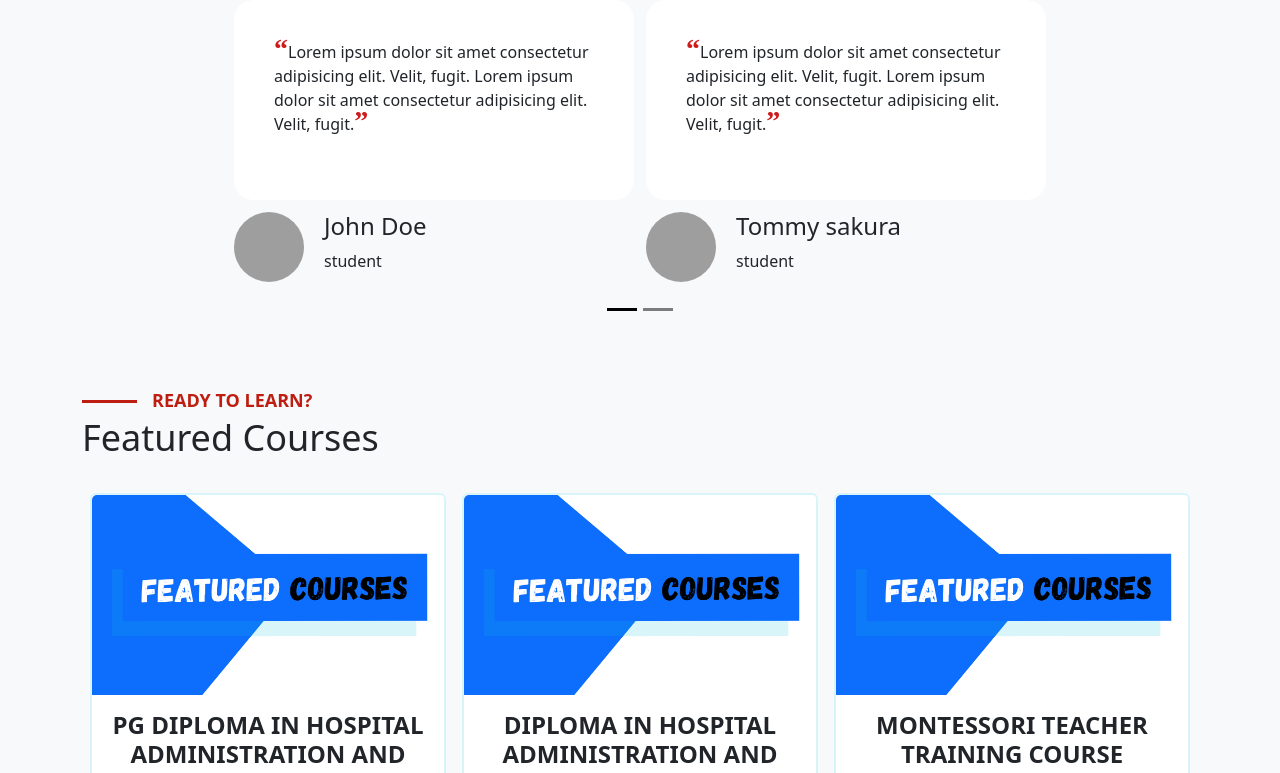
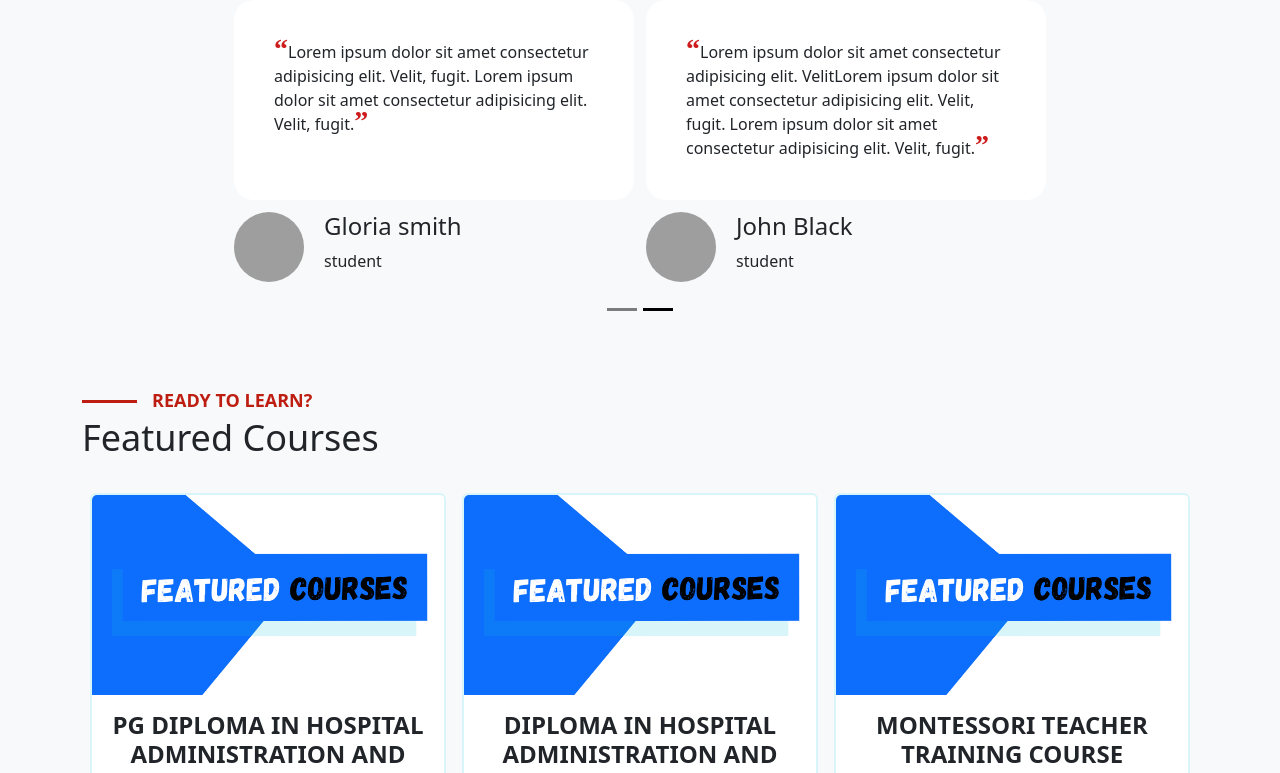
Before and after one commit to RameesV/Emory-Calicut, a React (Create React App) app: page / in a window 1280 px wide. Shown: the part 3428-4201 px from the top of the page. Built offline with nearby package versions, Linux system fonts and the light colour scheme; grey boxes are pictures that could not be loaded.

Commit message:
Testimonial slider changes

```diff
--- a/src/components/MiniComponents/Testimonials/Testimonials.js
+++ b/src/components/MiniComponents/Testimonials/Testimonials.js
@@ -51,7 +51,7 @@
         <>
             <HeaderComponent mainHeading={mainHeading} subHeading={subHeading} />
             <div className='testimonials-carousel mb-5'>
-                <Carousel className="carousel slide carousel-fade" data-ride="carousel" slide={true} controls={false} data-bs-theme="dark" interval={8000}>
+                <Carousel className="carousel slide" data-ride="carousel" slide={true} controls={false} data-bs-theme="dark" interval={5000}>
                     {groupedTestimonials.map((pair, index) => (
                         <Carousel.Item key={index}>
                             <div className='testimonial-slider-wrapper mb-5'>
```
